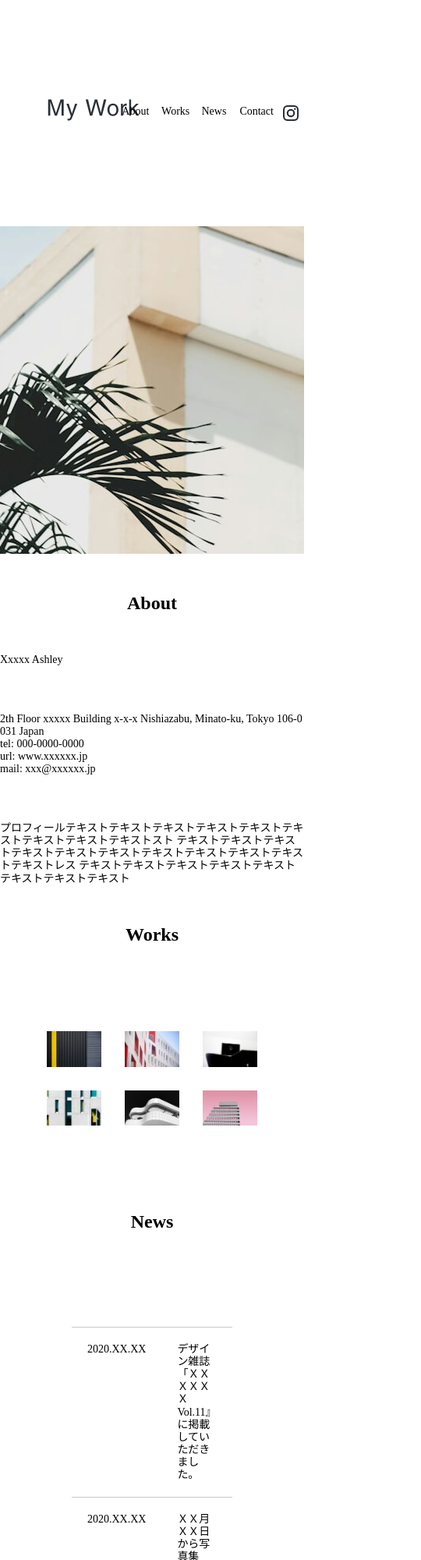
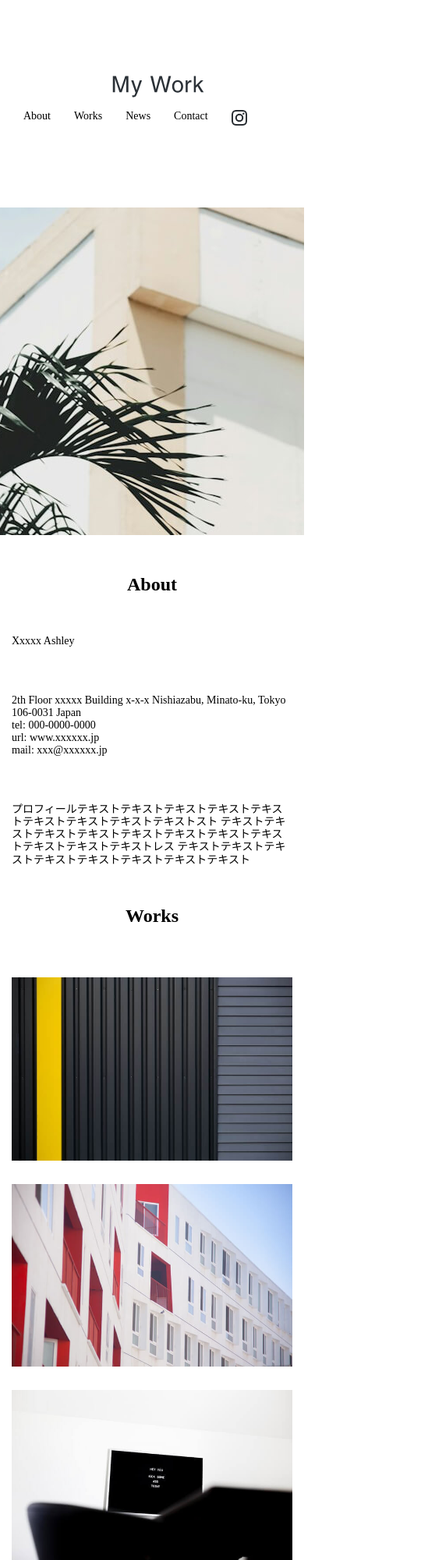
Before and after one commit to Murata397/Codejamp, a plain HTML site: page MyWork/index.html in a window 390 px wide. Shown: the top 2000 px of the page at 78% size, 540 px wide, since content can reach past the window. Drawn offline with Linux system fonts and the light colour scheme; some packages are replaced by stand-ins of ours.

Commit message:
レスポンシブデザイン作成

```diff
--- a/MyWork/style.css
+++ b/MyWork/style.css
@@ -76,6 +76,7 @@ header {
 .main-photo-container > img {
   width: 100%;
   height: 420px;
+  max-width: 1920px;
   object-fit: cover;
 }
 
@@ -93,6 +94,7 @@ header {
   display: flex;
   justify-content: center;
   align-items: center;
+  margin: 15px;
 }
 
 .about-list {
@@ -114,12 +116,12 @@ header {
 
 .works-container {
   display: grid;
-  grid-template-columns: repeat(3, 1fr);
+  grid-template-columns: repeat(3, 300px);
   grid-gap: 30px;
-  margin: 60px;
-  padding: 60px;
+  padding: 15px;
   max-width: 800px;
   margin: auto;
+  place-content: center;
 }
 
 .works-item img {
@@ -129,21 +131,29 @@ header {
 
 /* news */
 
-.news-container {
+.news-table {
   display: flex;
   justify-content: center;
   align-items: center;
-  margin: 60px;
-  padding: 60px;
+  margin: 60px 10px;
+  padding: 0;
 }
 
 .news-table td {
   align-items: center;
+  font-size: 14px;
+}
+
+.news-table td:first-of-type {
   border-top: solid 0.5px #c8c8c8;
   border-bottom: solid 0.5px #c8c8c8;
-  font-size: 14px;
   padding: 20px;
-  text-align: left;
+}
+
+.news-table td:last-of-type {
+  border-top: solid 0.5px #c8c8c8;
+  border-bottom: solid 0.5px #c8c8c8;
+  padding: 20px;
 }
 
 /* contact */
@@ -155,6 +165,8 @@ header {
   flex-direction: column;
   height: auto;
   width: 100%;
+  margin: auto;
+  padding: 0;
 }
 
 label {
@@ -199,3 +211,62 @@ footer {
   margin: 5px;
   text-align: center;
 }
+
+@media screen and (max-width: 767px) {
+
+  /* header */
+  .header {
+    flex-direction: column;
+    margin: 30px 0;
+  }
+
+  .header-title > img {
+    margin: auto;
+    padding-left: 15px;
+  }
+
+  .header-nav-list {
+    margin: auto;
+    padding-left: 15px;
+  }
+
+  /*works*/
+  .works-container {
+    grid-template-columns: auto;
+  }
+
+  /* news*/
+  .news-table tr{
+    display: flex;
+    flex-direction: column;
+    flex-wrap: wrap;
+  }
+
+  .news-table td:first-of-type {
+    border-top: solid 0.5px #c8c8c8;
+    border-bottom: none;
+    padding: 20px 20px 0 20px;
+  }
+
+  .news-table td:last-of-type{
+    border-top: none;
+    border-bottom: solid 0.5px #c8c8c8;
+    padding: 0 20px 20px 20px;
+  }
+
+  /* contact*/
+  .contact-item{
+    display: flex;
+    flex-direction: column;
+  }
+
+  input[type="text"] {
+    width: 100%;
+    margin: 0 auto 20px auto;
+  }
+
+  textarea {
+    width: 100%;
+    margin: 0 auto 20px auto;
+  }
+}
```
